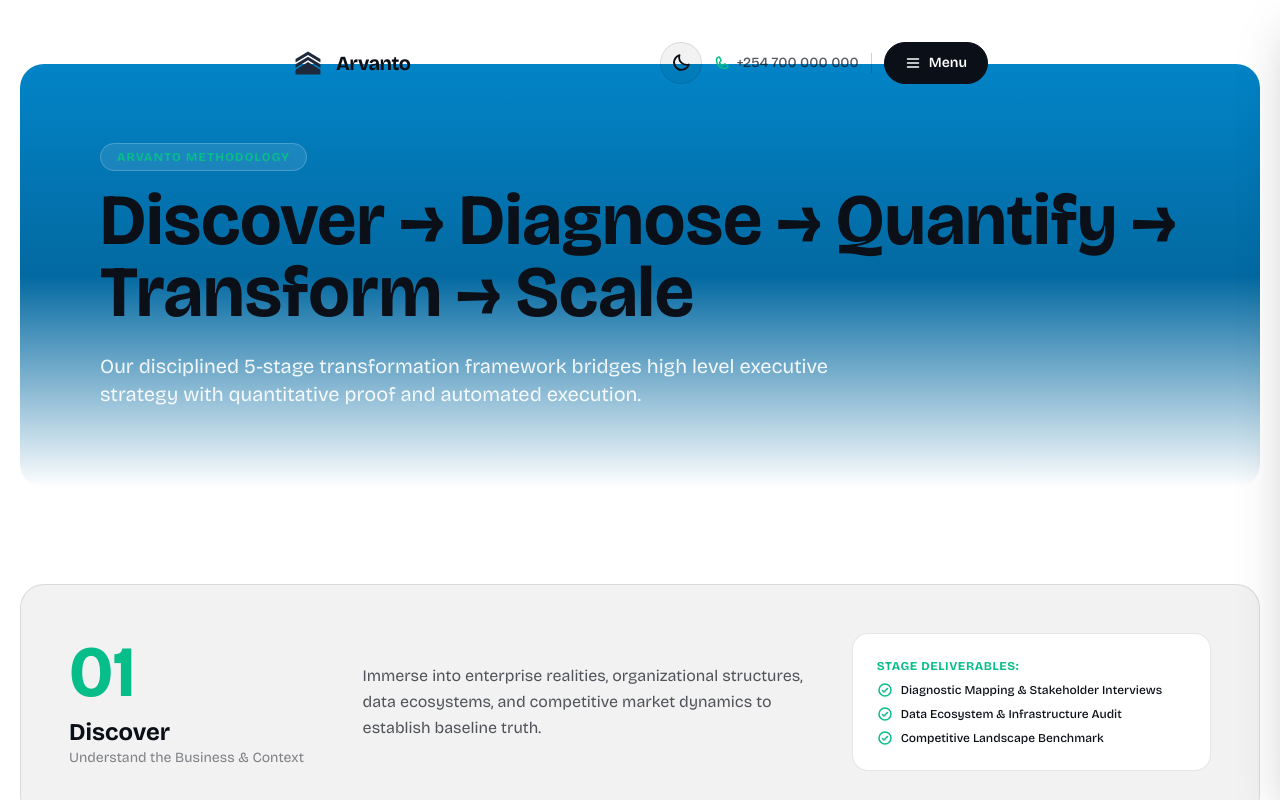
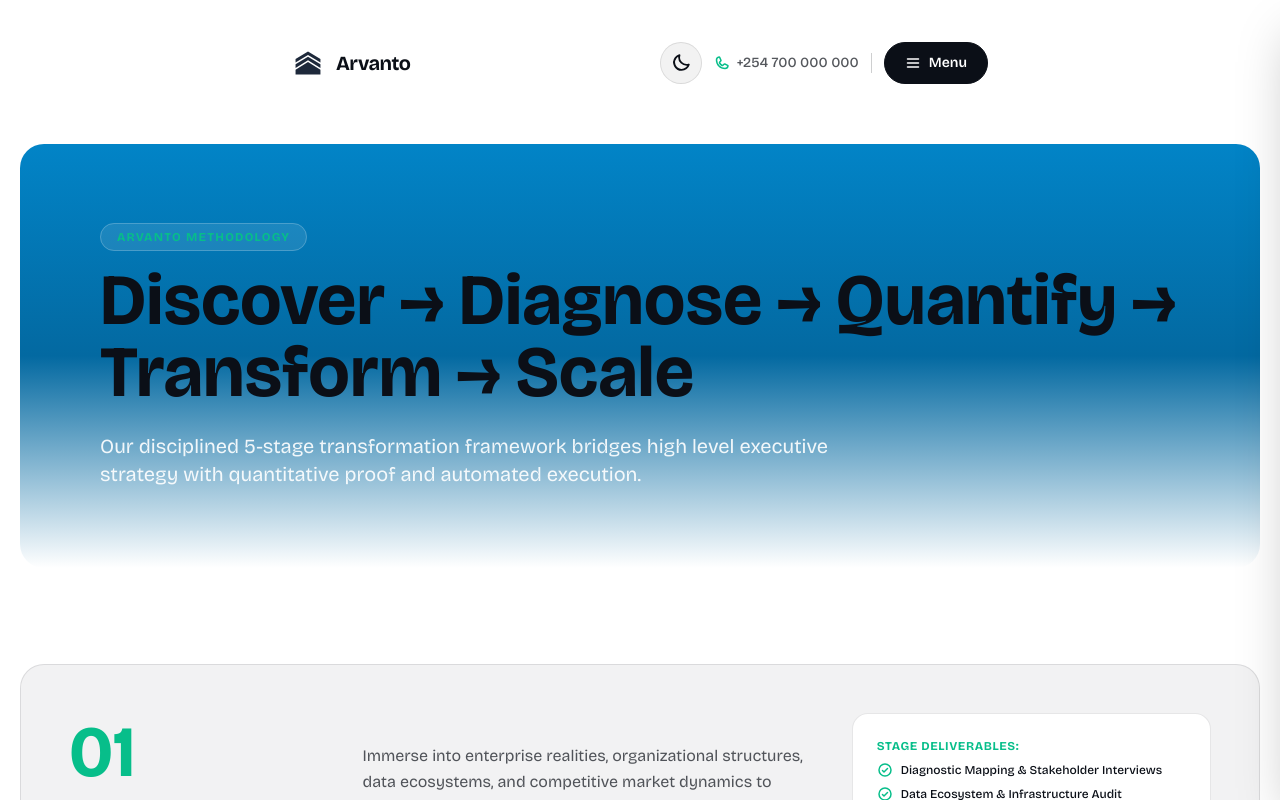
Before and after one commit to k-clinton/Arvanto, a Next.js app: page /approach in a window 1280 px wide. Shown: the top 800 px of the page. Built offline with nearby package versions, Linux system fonts and the light colour scheme.

Commit message:
feat: include maincontent in layout

```diff
--- a/src/app/layout.tsx
+++ b/src/app/layout.tsx
@@ -2,6 +2,7 @@ import type { Metadata } from "next";
 import "./globals.css";
 import { Header } from "@/components/layout/Header";
 import { Footer } from "@/components/layout/Footer";
+import { MainContent } from "@/components/layout/MainContent";
 import { ThemeProvider } from "@/components/theme/ThemeProvider";
 
 export const metadata: Metadata = {
@@ -45,7 +46,7 @@ export default function RootLayout({
       <body className="bg-white dark:bg-black text-dark dark:text-white antialiased transition-colors duration-300">
         <ThemeProvider attribute="class" defaultTheme="light" enableSystem={true}>
           <Header />
-          <main className="min-h-screen">{children}</main>
+          <MainContent>{children}</MainContent>
           <Footer />
         </ThemeProvider>
       </body>
```
